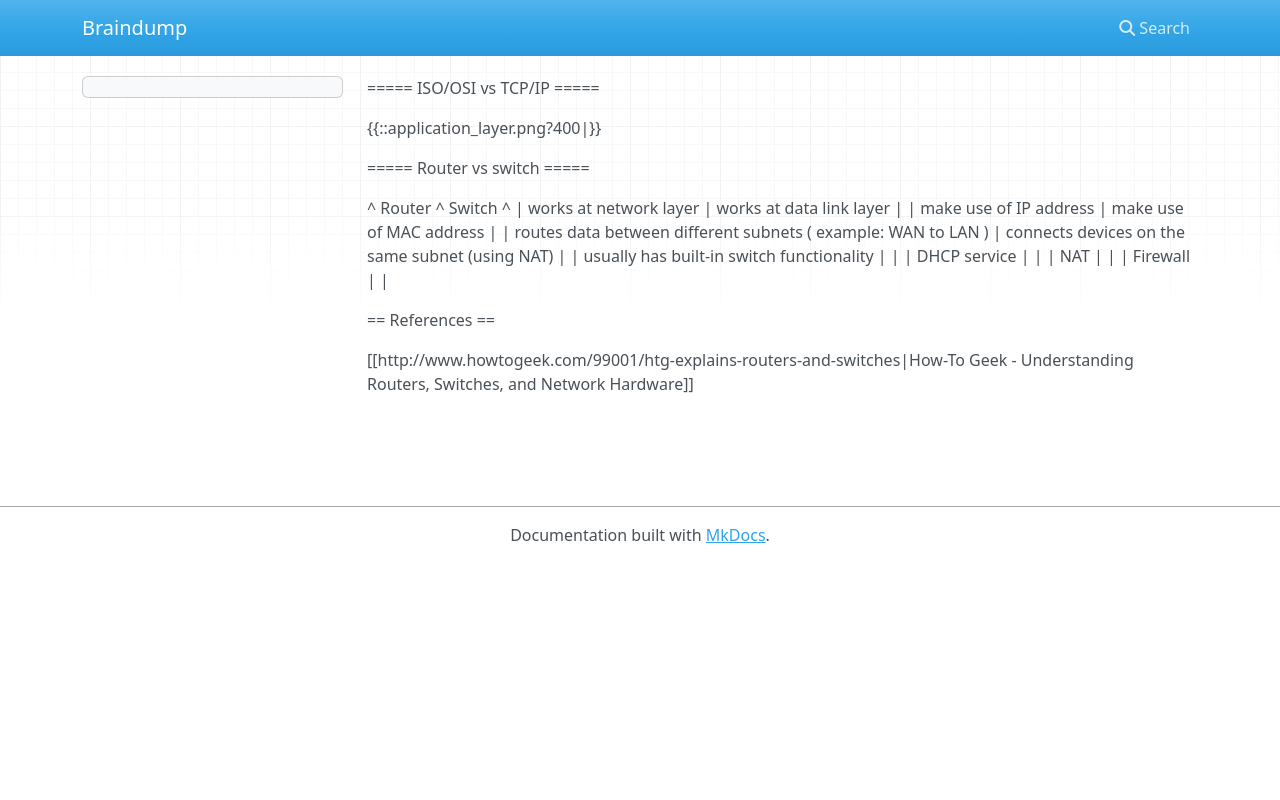
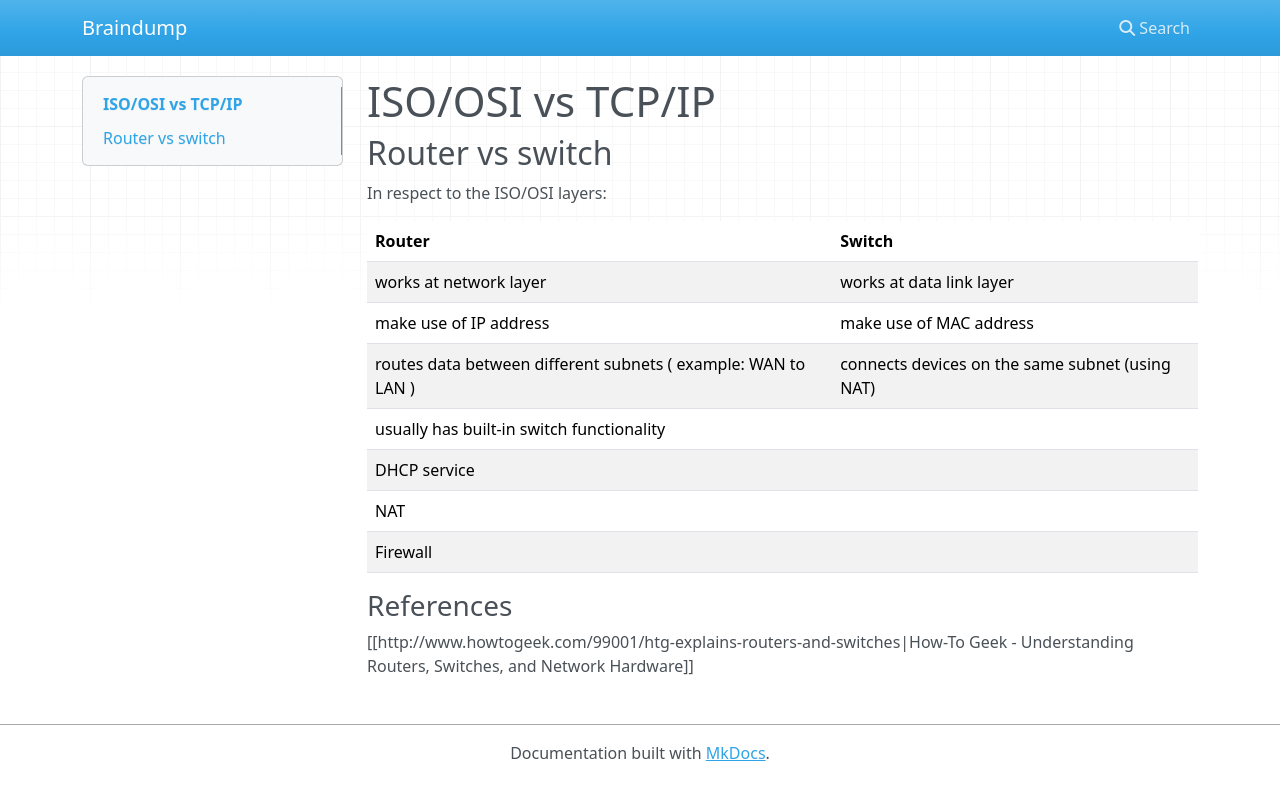
Before and after one commit to anotherMe/braindump, an MkDocs documentation site: the page built from docs/reti/generic_networking.md, in a window 1280 px wide. Shown: the top 800 px of the page. Built offline with MkDocs 1.6.1, drawn with Linux system fonts in a browser that asks for light colours; nearby versions of some CDN libraries.

Commit message:
Files updated

```diff
--- a/docs/reti/generic_networking.md
+++ b/docs/reti/generic_networking.md
@@ -1,22 +1,23 @@
 
-===== ISO/OSI vs TCP/IP =====
+# ISO/OSI vs TCP/IP
 
 
-{{::application_layer.png?400|}}
+## Router vs switch
+
+In respect to the ISO/OSI layers:
+
+| Router                                                        | Switch                                          |
+|---------------------------------------------------------------|-------------------------------------------------|
+| works at network layer                                        | works at data link layer                        |
+| make use of IP address                                        | make use of MAC address                         |
+| routes data between different subnets ( example: WAN to LAN ) | connects devices on the same subnet (using NAT) |
+| usually has built-in switch functionality                     |                                                 |
+| DHCP service                                                  |                                                 |
+| NAT                                                           |                                                 |
+| Firewall                                                      |                                                 |
 
 
-===== Router vs switch =====
 
-^ Router ^ Switch ^
-| works at network layer | works at data link layer |
-| make use of IP address | make use of MAC address |
-| routes data between different subnets ( example: WAN to LAN ) | connects devices on the same subnet (using NAT) |
-| usually has built-in switch functionality | |
-| DHCP service | |
-| NAT | |
-| Firewall | |
-
-
-== References ==
+### References
 
 [[http://www.howtogeek.com/99001/htg-explains-routers-and-switches|How-To Geek - Understanding Routers, Switches, and Network Hardware]]
```
Also changed, not shown: docs/java/testing/index.md (+1 -0 lines), docs/java/testing/manual_entitymanager.md (added, +25 -0 lines).
